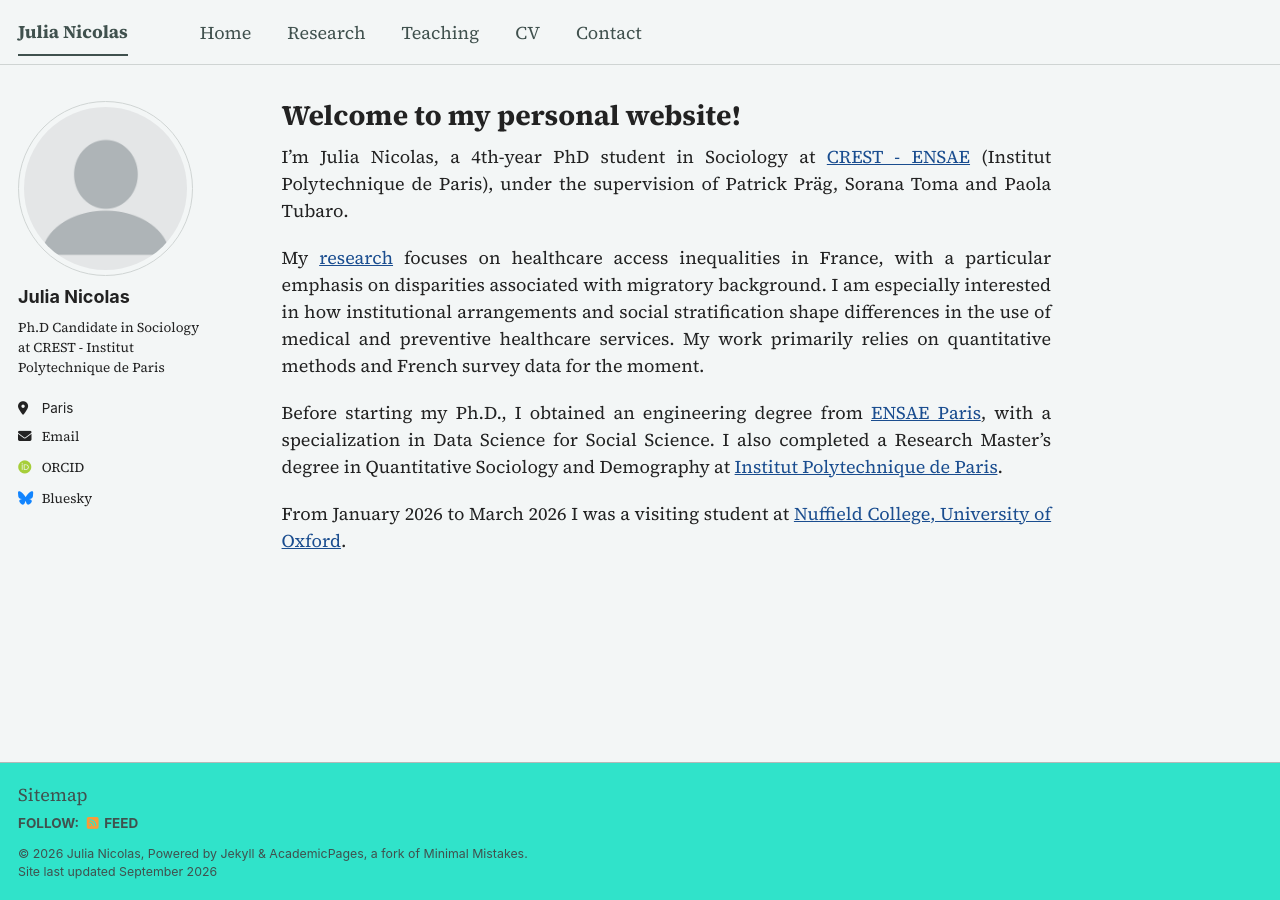
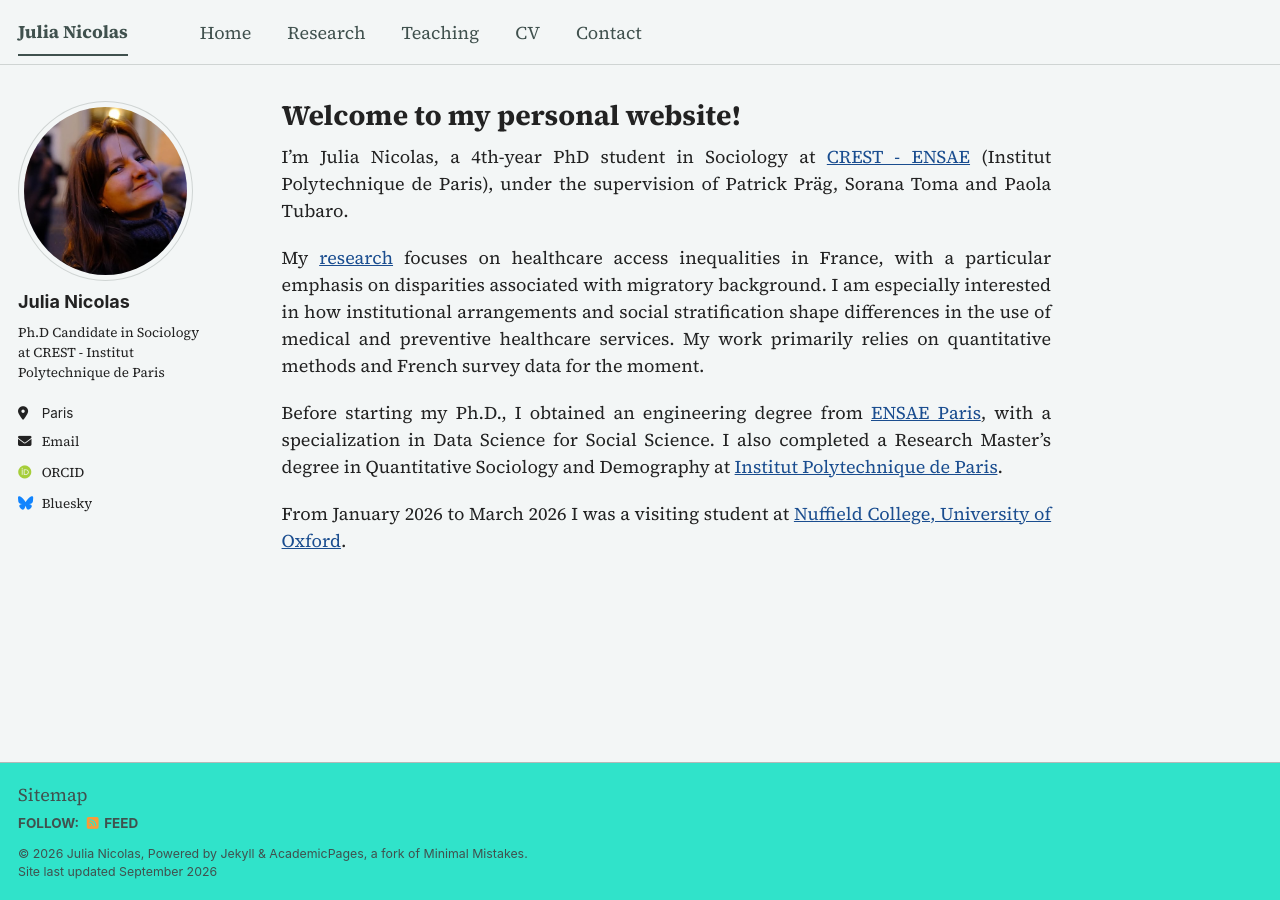
Before and after one commit to Julia-Nicolas/julia-nicolas.github.io, a Jekyll site: the page built from _pages/about.md, in a window 1280 px wide. Built offline with Jekyll 4.4.1, drawn with Linux system fonts in a browser that asks for light colours; some web fonts are replaced; a script bundle is joined from its source files by our own code; library files that are not in the unit come from our copies.

Commit message:
Update _config.yml

```diff
--- a/_config.yml
+++ b/_config.yml
@@ -23,7 +23,7 @@ repository               : "Julia-Nicolas/julia-nicolas.github.io"
 #               Additional customization can be done by editing /_includes/author-profile.html
 author:
   # Biographic information
-  avatar           : "profile.png"
+  avatar           : "julia.jpg"
   name             : "Julia Nicolas"
   pronouns         : # example: "she/her"
   bio              : "Ph.D Candidate in Sociology at CREST - Institut Polytechnique de Paris"
```
